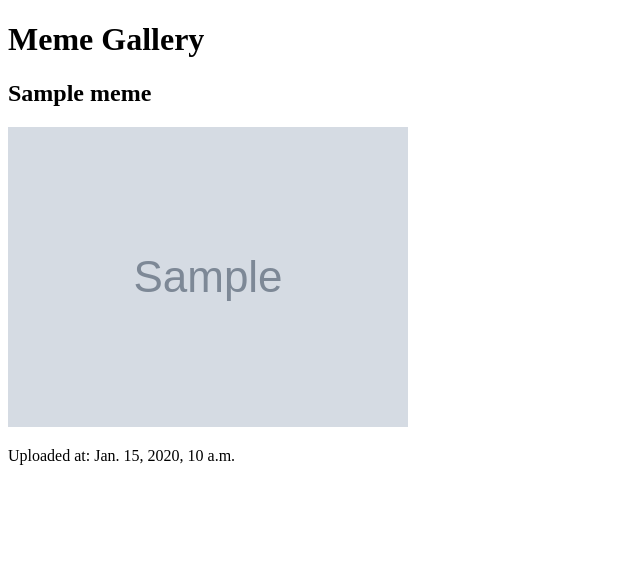
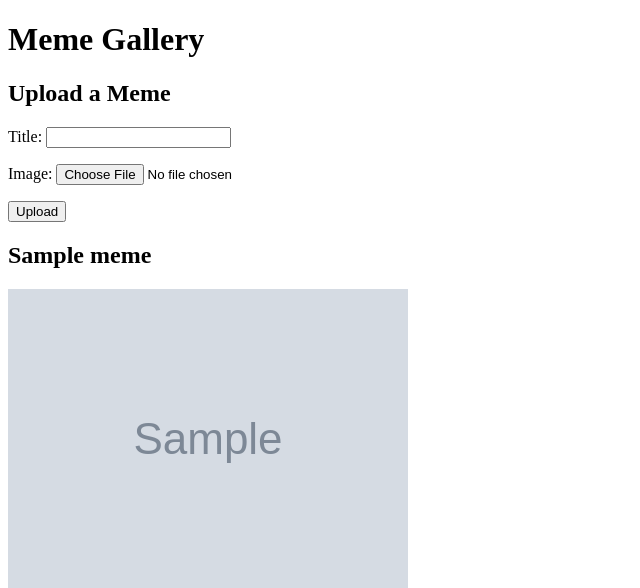
Before and after one commit to fosskkw/django-workshop, a Django app: page / in a window 1280 px wide. Shown: the top 588 px of the page, without its empty margins (0-640 px from the left). Run offline with Django 5.2, Linux system fonts and the light colour scheme; tables that the repository leaves empty hold one stand-in row (values such as "Sample post"); grey boxes marked "Sample" are stand-in pictures.

Commit message:
Completed 06-user-uploads

```diff
--- /dev/null
+++ b/memes/forms.py
@@ -0,0 +1,7 @@
+from django import forms
+from .models import Meme
+
+class MemeForm(forms.ModelForm):
+    class Meta:
+        model = Meme
+        fields = ['title', 'image']
--- a/memes/templates/memes/meme_list.html
+++ b/memes/templates/memes/meme_list.html
@@ -1,17 +1,27 @@
 <!DOCTYPE html>
 <html>
+
 <head>
     <title>Meme Gallery</title>
 </head>
+
 <body>
     <h1>Meme Gallery</h1>
 
+    <h2>Upload a Meme</h2>
+    <form method="post" enctype="multipart/form-data">
+        {% csrf_token %}
+        {{ form.as_p }}
+        <button type="submit">Upload</button>
+    </form>
+
     {% for meme in memes %}
-        <div>
-            <h2>{{ meme.title }}</h2>
-            <img src="{{ meme.image.url }}" alt="{{ meme.title }}" style="max-width: 400px;">
-            <p>Uploaded at: {{ meme.uploaded_at }}</p>
-        </div>
+    <div>
+        <h2>{{ meme.title }}</h2>
+        <img src="{{ meme.image.url }}" alt="{{ meme.title }}" style="max-width: 400px;">
+        <p>Uploaded at: {{ meme.uploaded_at }}</p>
+    </div>
     {% endfor %}
 </body>
+
 </html>
--- a/memes/views.py
+++ b/memes/views.py
@@ -1,6 +1,14 @@
-from django.shortcuts import render
+from django.shortcuts import render, redirect
 from .models import Meme
+from .forms import MemeForm
 
 def meme_list(request):
+    if request.method == 'POST':
+        form = MemeForm(request.POST, request.FILES)
+        if form.is_valid():
+            form.save()
+            return redirect('meme_list')
+    else:
+        form = MemeForm()
     memes = Meme.objects.all()
-    return render(request, 'memes/meme_list.html', {'memes': memes})
+    return render(request, 'memes/meme_list.html', {'memes': memes, 'form': form})
```
Also changed, not shown: README.md.
